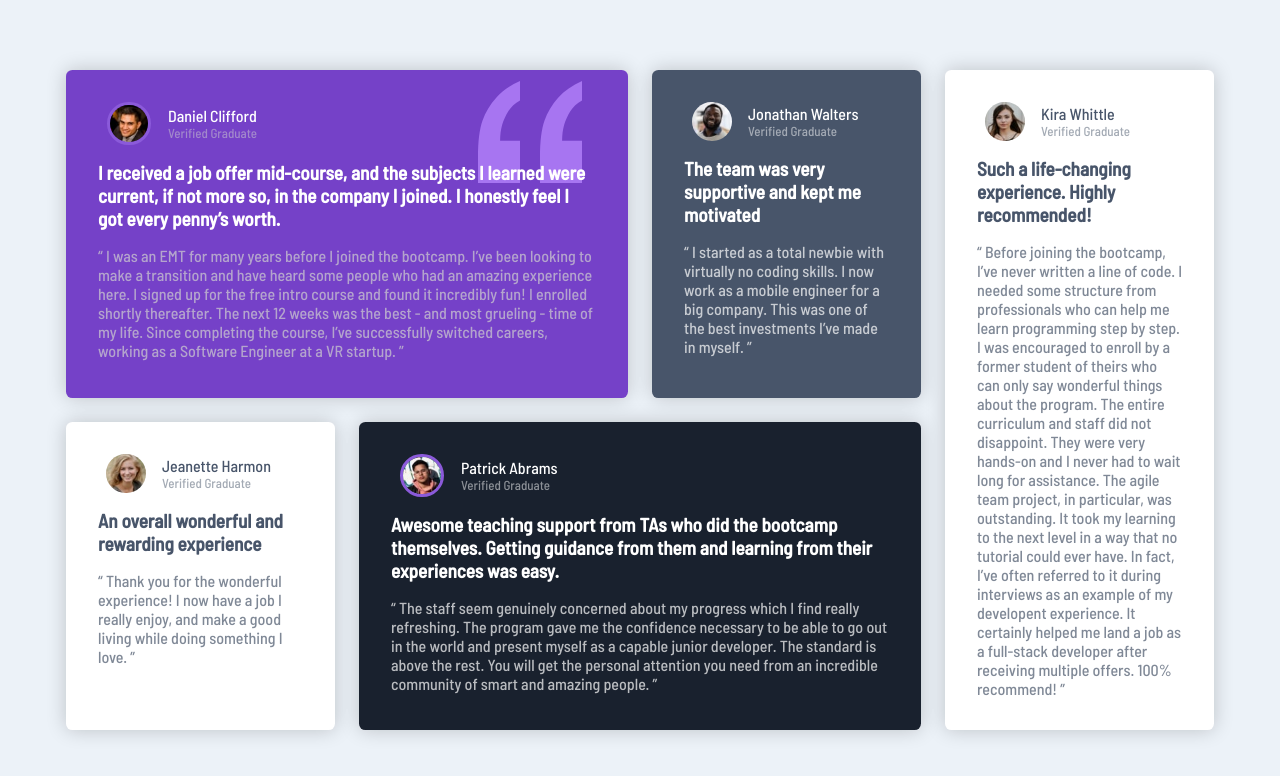
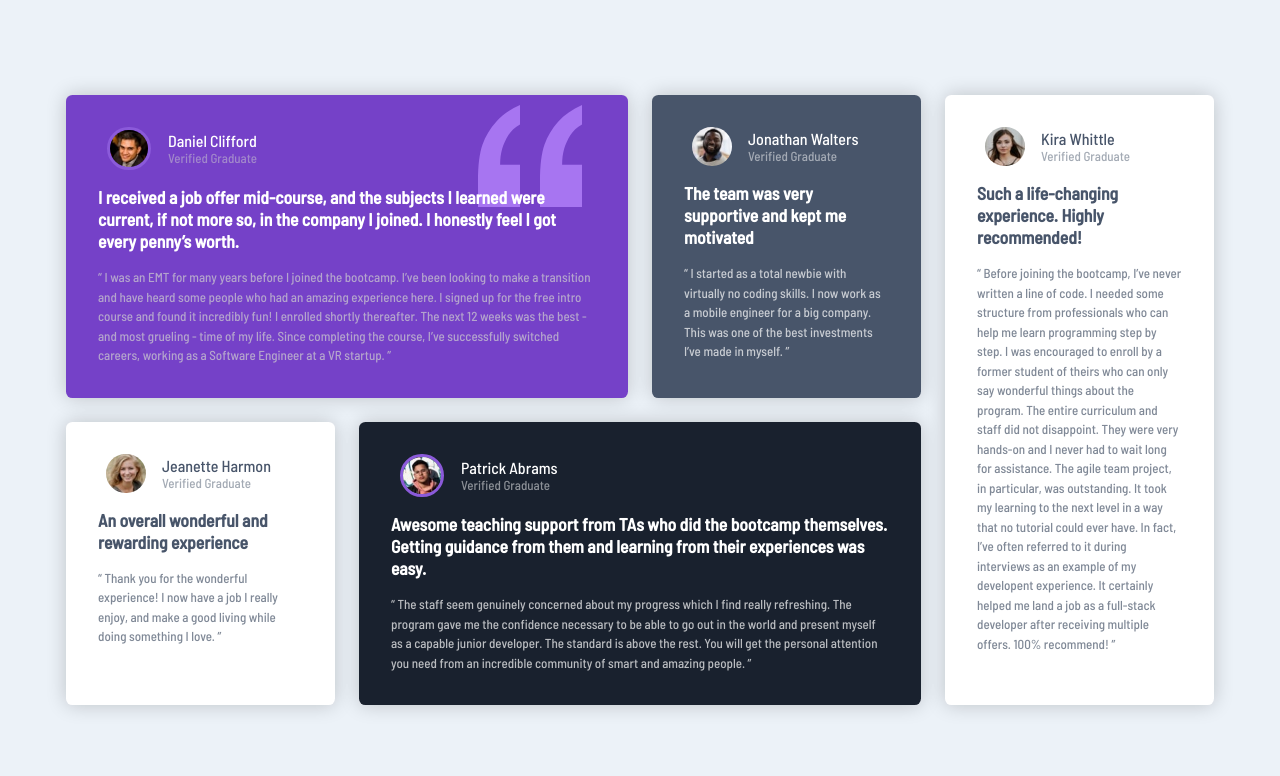
Before and after one commit to syzwnftr/testimonial-grid-section, a plain HTML site: page index.html in a window 1280 px wide. Drawn offline with Linux system fonts and the light colour scheme.

Commit message:
Changed font-size

```diff
--- a/style.css
+++ b/style.css
@@ -17,6 +17,7 @@
 
 body {
   font-family: "Barlow Semi Condensed", sans-serif;
+  font-size: 0.8125rem;
 }
 
 main {
@@ -24,7 +25,6 @@ main {
 }
 
 .container {
-  /* outline: 1px solid black; */
   max-width: 88%;
   margin: 0 auto;
   padding: 4rem 0;
@@ -77,14 +77,14 @@ main {
 }
 
 .feedback {
-  font-size: 1.2rem;
+  font-size: 1.1rem;
   margin-bottom: 1rem;
   font-weight: 600;
 }
 
 .description {
-  font-size: 0.965rem;
   color: hsla(0, 0%, 81%, 70%);
+  line-height: 1.5;
 }
 
 .review-2 {
@@ -191,8 +191,4 @@ main {
     grid-column: 4;
     grid-row: 1/3;
   }
-
-  .description {
-    font-size: 1rem;
-  }
 }
```
